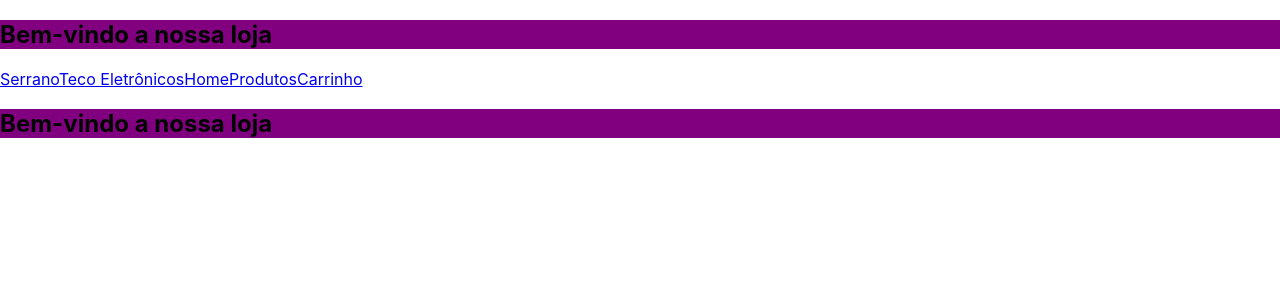
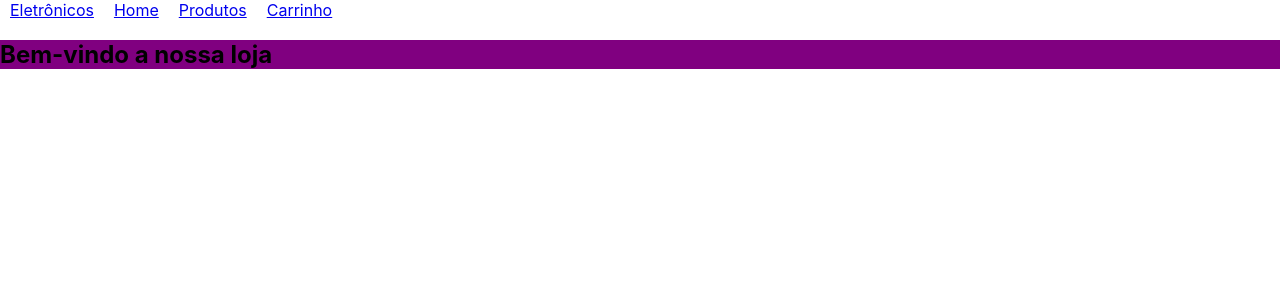
Before and after one commit to thamytolomei/Trabalho-de-React, a React (Vite) app: page / in a window 1280 px wide. Shown: the top 300 px of the page. Built offline with nearby package versions, Linux system fonts and the light colour scheme.

Commit message:
Mudanças

```diff
--- a/package.json
+++ b/package.json
@@ -9,7 +9,8 @@
   "dependencies": {
     "axios": "^0.24.0",
     "react": "^17.0.0",
-    "react-dom": "^17.0.0"
+    "react-dom": "^17.0.0",
+    "react-router-dom": "^5.2.0"
   },
   "devDependencies": {
     "@vitejs/plugin-react": "^1.0.0",
--- a/src/App.jsx
+++ b/src/App.jsx
@@ -9,6 +9,9 @@ function App() {
 
   return (
     <div>
+      <div className="App">
+        <Menu />
+        <header className="App-header">
         <BrowserRouter>
           <Switch>
             <Route path="/home" component={Home} />
@@ -19,14 +22,9 @@ function App() {
             </Route>
           </Switch>
         </BrowserRouter>
-      <div className="App">
-        <Menu />
-        <header className="App-header">
-          <Home />
         </header>
       </div>
     </div>
-
   );
 }
 
--- a/src/Menu.jsx
+++ b/src/Menu.jsx
@@ -2,16 +2,16 @@ function Menu() {
     return (
       <nav className="navbar navbar-expand-lg navbar-light bg-light">
         <div className="container-fluid">
-          <a className="navbar-brand" href="#">
-            SerranoTeco Eletrônicos
+          <a style={{padding: "10px", listStyle:"none"}} className="navbar-brand" href="#">
+           Eletrônicos
           </a>
-          <a className="navbar-brand" href="#">
+          <a style={{padding: "10px", listStyle:"none"}} className="navbar-brand" href="#">
             Home
           </a>
-          <a className="navbar-brand" href="#">
+          <a style={{padding: "10px", listStyle:"none"}} className="navbar-brand" href="#">
             Produtos
           </a>
-          <a className="navbar-brand" href="#">
+          <a style={{padding: "10px", listStyle:"none"}} className="navbar-brand" href="#">
             Carrinho
           </a>
         </div>
```
Also changed, not shown: 1 other file (tests, documents, lock files or other folders). Lines whose indentation alone changed are shown as unchanged.
